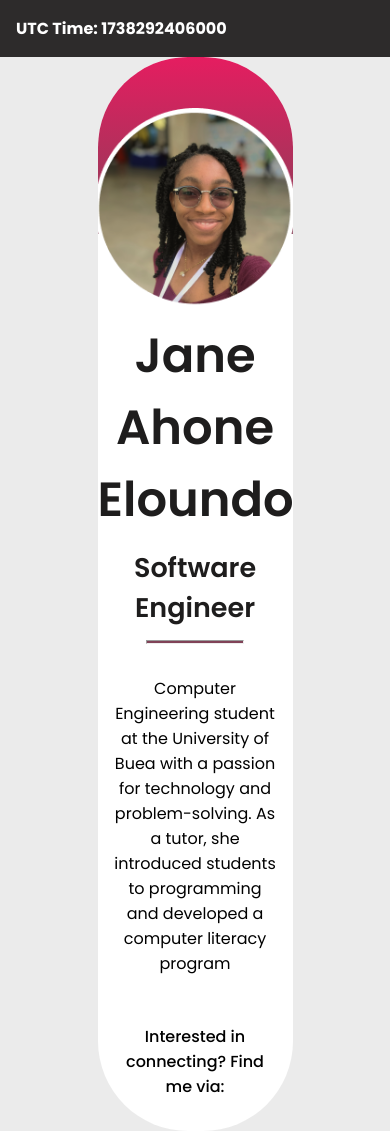
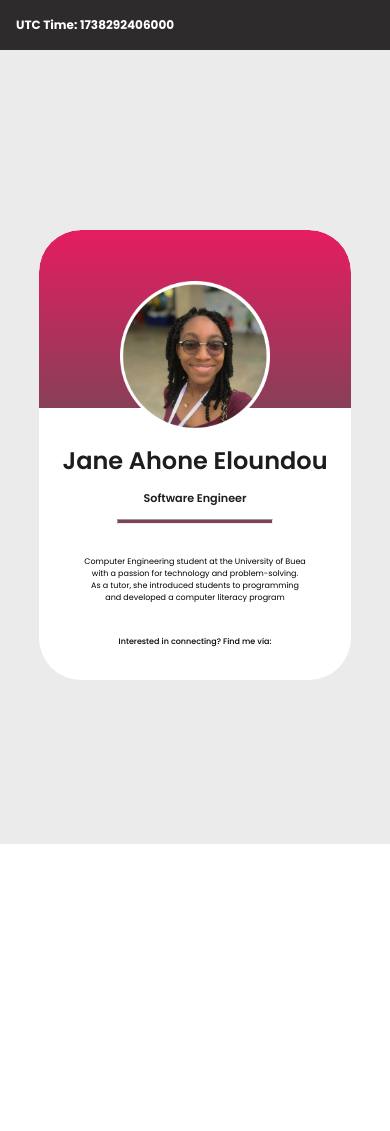
Before and after one commit to jane-ahone/HNG12-Stage-0-FE, a plain HTML site: page index.html in a window 390 px wide. After the commit the page ends 844 px from the top, so only its background shows below. Drawn offline with Linux system fonts and the light colour scheme; a web font is replaced by a local one.

Commit message:
final commit

```diff
--- a/styles.css
+++ b/styles.css
@@ -17,6 +17,7 @@ body {
   background: white;
   font-size: 16px;
   min-height: 100vh;
+  max-width: 1800px;
   display: flex;
   flex-direction: column;
 }
@@ -38,6 +39,7 @@ main {
 }
 
 .card-div {
+  margin-top: 1rem;
   border-radius: 5.625rem;
   background: #fff;
   width: 50%;
@@ -89,11 +91,6 @@ main {
 .intro-role {
   font-size: 1.6875rem;
 }
-.intro-media-query-image,
-.intro-media-query-image-small,
-.intro-media-query-image-extra-small {
-  display: none;
-}
 
 hr {
   background: #804257;
@@ -105,6 +102,12 @@ hr {
 
 .links {
   margin: 0 auto;
+}
+.contact-links > *:hover {
+  color: #e51d60;
+}
+.contact-links > *:active {
+  color: #e51d60;
 }
 
 .links .text {
@@ -123,6 +126,8 @@ hr {
   text-align: center;
   padding: 1rem;
   font-size: 1rem;
+}
+.bio {
   margin-top: 1rem;
 }
 
@@ -135,22 +140,66 @@ hr {
     width: 200px;
     height: 200px;
   }
+  .card-div {
+    width: 70%;
+  }
 }
-@media (max-width: 550px) {
-  .intro-media-query-image-small {
-    display: initial;
-    text-align: center;
+@media (max-width: 768px) {
+  body {
+    font-size: 14px;
   }
-  .intro-media-query-image {
-    display: none;
+  .image-div {
+    height: calc(150px - 15vh);
+  }
+  .profile-pic {
+    width: 150px;
+    height: 150px;
+  }
+  .card-div {
+    width: 80%;
+  }
+}
+@media (max-width: 600px) {
+  body {
+    font-size: 12px;
+  }
+  .intro-name {
+    font-size: 1.5rem;
+  }
+  .intro-role {
+    font-size: 0.7rem;
+  }
+  .links,
+  .bio {
+    font-size: 0.7rem;
+  }
+
+  .card-div {
+    border-radius: 2.625rem;
+  }
+  .profile-image {
+    border-radius: 2.625rem 2.625rem 0 0;
+  }
+}
+
+@media (max-width: 425px) {
+  .links,
+  .bio {
+    font-size: 0.5rem;
   }
 }
 @media (max-width: 375px) {
-  .intro-media-query-image-small {
-    display: none;
+  body {
+    font-size: 10px;
   }
-  .intro-media-query-image-extra-small {
-    display: initial;
-    text-align: center;
+  .intro-name {
+    font-size: 1rem;
+  }
+  .intro-role {
+    font-size: 0.5rem;
+  }
+  .links,
+  .bio {
+    font-size: 0.5rem;
   }
 }
```
